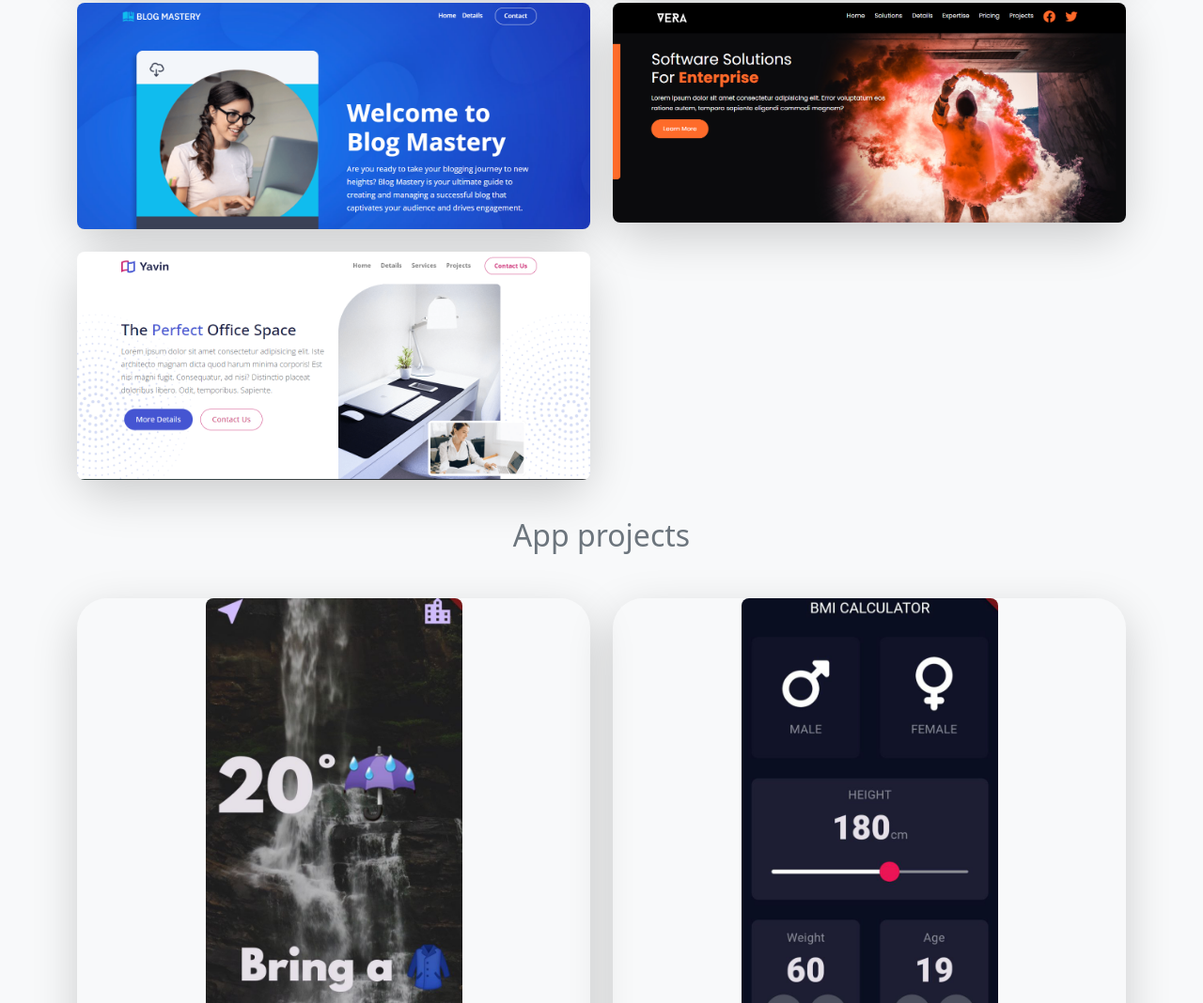
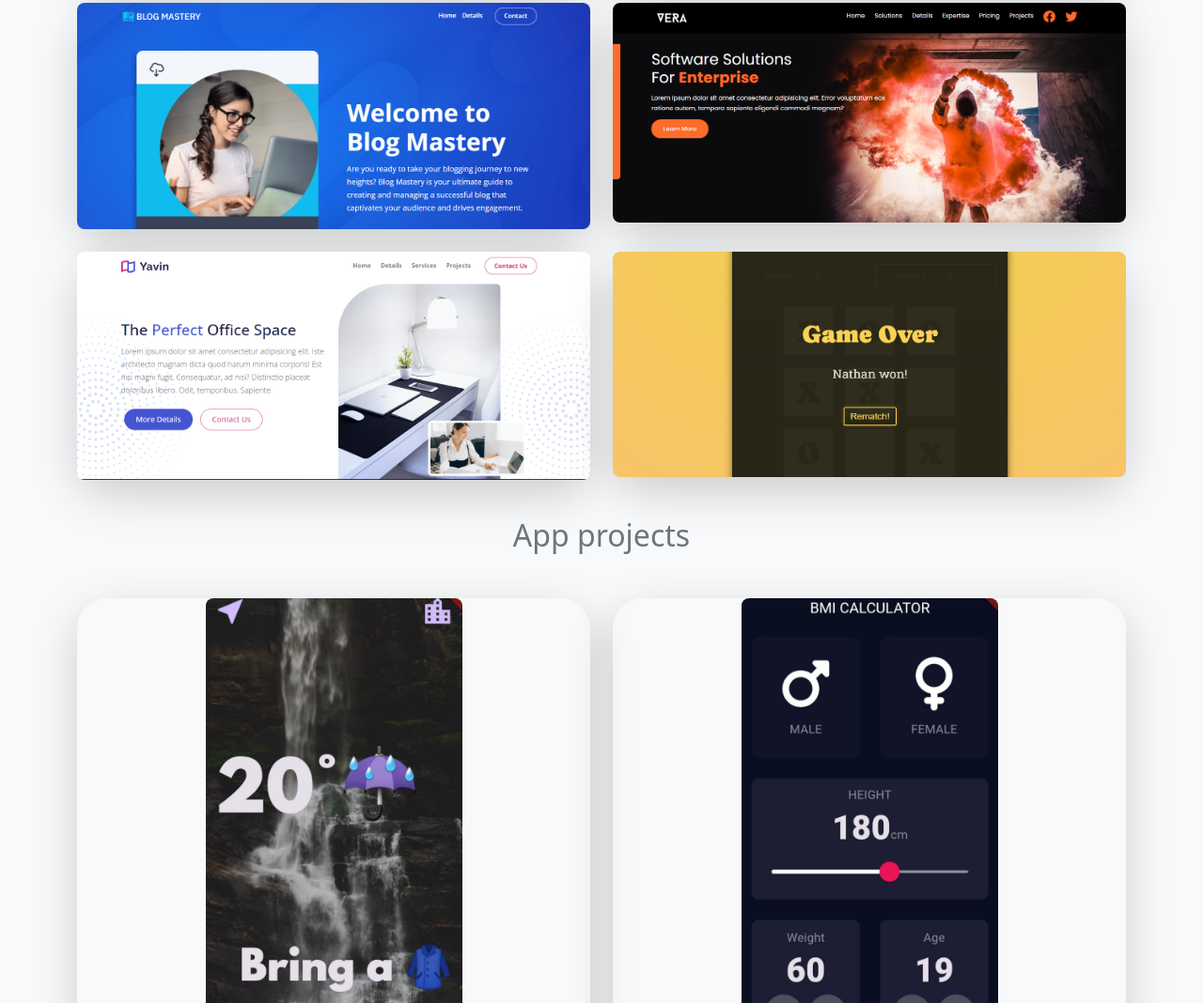
Before and after one commit to nathanbelaynehf/NathanB, a website: page index.html in a window 1280 px wide. Shown: the part 3053-4121 px from the top of the page at 94% size. Drawn offline with Linux system fonts and the light colour scheme.

Commit message:
Added a tik tac toe react web app

```diff
--- a/index.html
+++ b/index.html
@@ -374,6 +374,23 @@
             </a>
           </div>
         </div>
+        <div class="col-md-6 mb-4">
+          <div class="project shadow-lg rounded-5">
+            <a
+              href="images/tic-tac-toe.png"
+              data-lightbox="images"
+              data-title="Office Design"
+            >
+            <a href="https://tic-tac-toe-game-ten-swart.vercel.app">
+              <img
+                src="images/tic-tac-toe.png"
+                alt=""
+                class="img-fluid rounded-3"
+              />
+              </a>
+            </a>
+          </div>
+        </div>
         <h2 class="mt-3 mb-5 text-secondary text-center">App projects</h2>
         <!-- <div class="col-md-6 mb-4">
           <div class="project shadow-lg rounded-5  text-center">
```
Also changed, not shown: images/tic-tac-toe.png (added).
